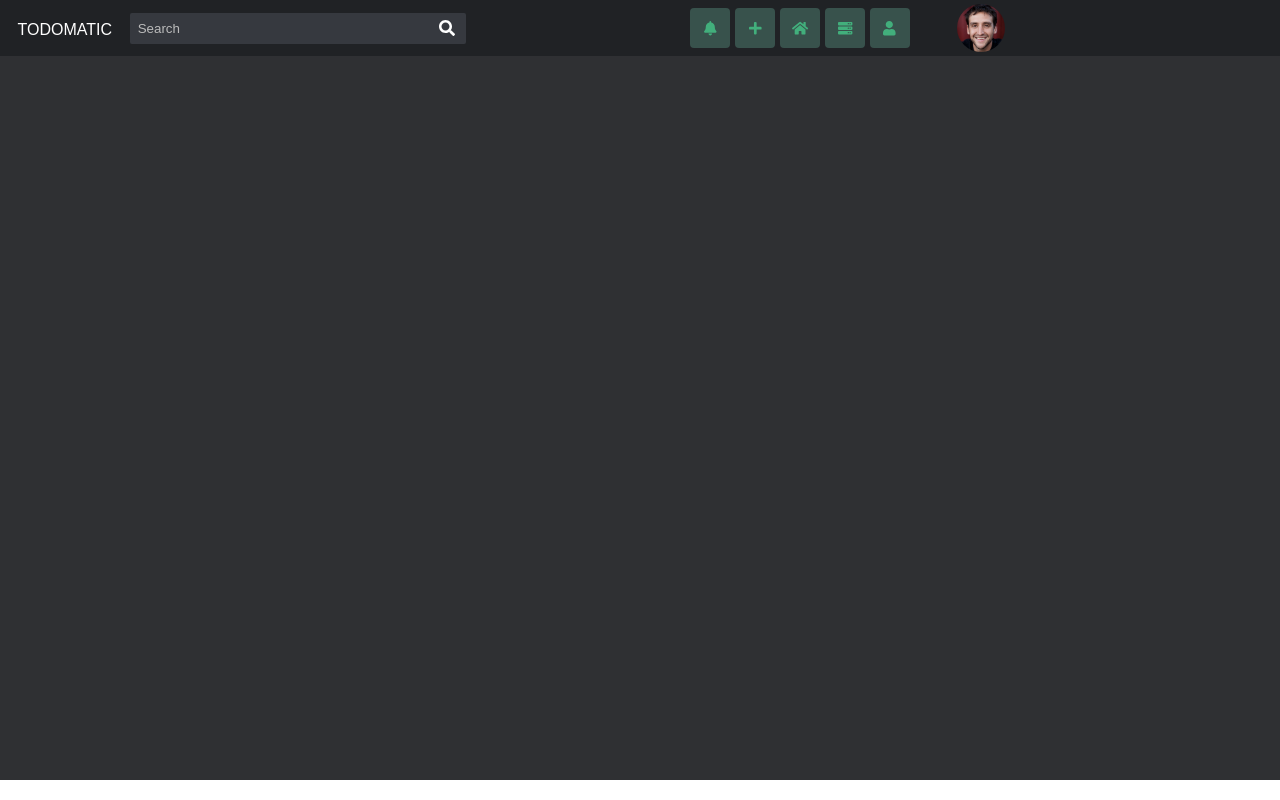
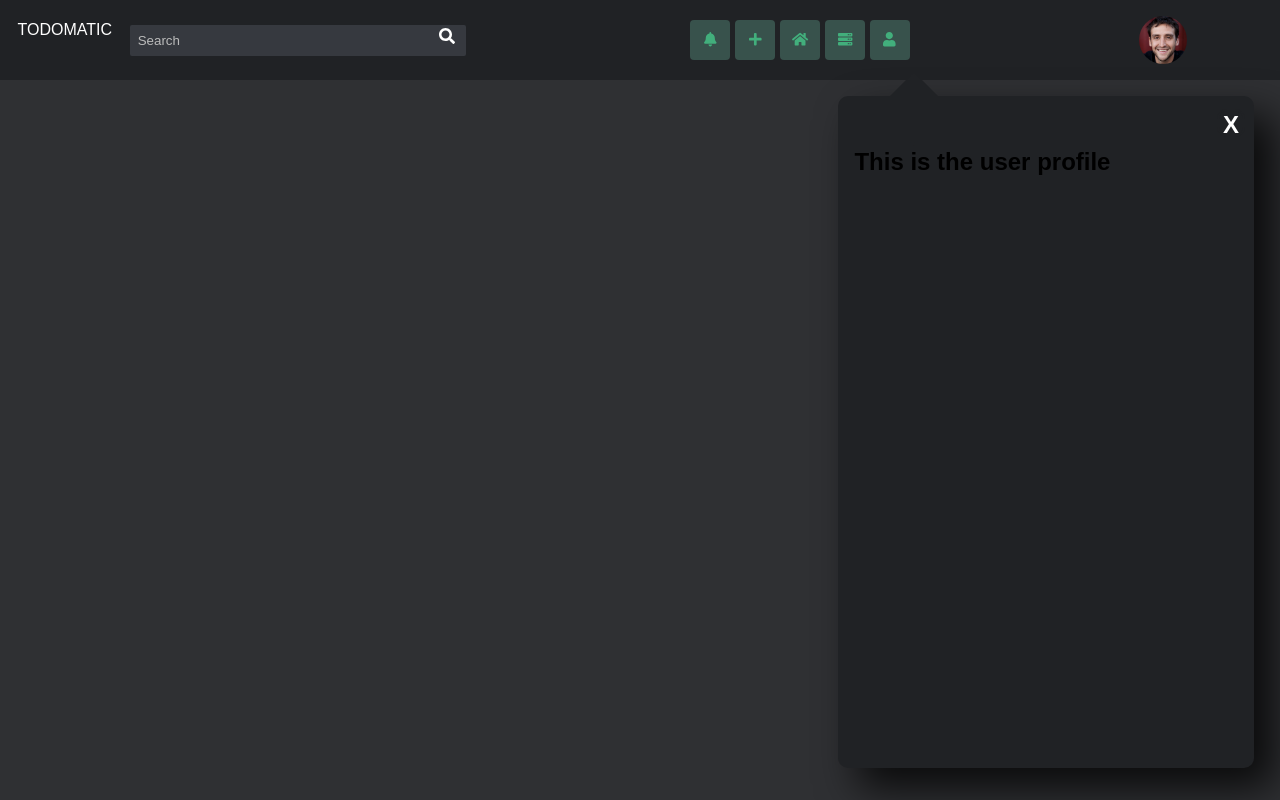
Before and after one commit to naveedalirehmani/Kanban-app-task-management, a React (Create React App) app: page /userprofile in a window 1280 px wide. Both pictures are taken after a click on the button 889 px from the left and 28 px from the top of the page. Built offline with nearby package versions, Linux system fonts and the light colour scheme.

Commit message:
user Profile data component added

```diff
--- a/src/components/home.css
+++ b/src/components/home.css
@@ -3,17 +3,19 @@ body {
     padding: 0px;
     outline:none;
     /* background:linear-gradient(90deg,#ecfff2,#f9e1ff); */
-    /* background-color: #4d4d4d; */
     font-family: sans-serif;
   }
   ::selection{
-    background-color:#6666667a;
+    background-color:#38524c;
   }
   .home {
+    /* background-image: url(../images/background.webp);
+    background-size: contain; */
     /* border: 2px solid red; */
     /* height: 90vh; */
     padding: 0px;
     width:100vw;
+    height: 100vh;
   }
   .main {
     /* border: 2px solid green; */
--- a/src/components/home.js
+++ b/src/components/home.js
@@ -8,6 +8,7 @@ import Ouch2 from "../images/ouch2.png";
 import Ouch3 from "../images/ouch3.png";
 import Ouch6 from "../images/ouch6.png";
 import vector from "../images/vectorCreator2.jpg";
+// import Background from "../images/background.webp";
 import { useHistory } from "react-router-dom";
 
 function Home(props) {
--- a/src/components/signUpForm.js
+++ b/src/components/signUpForm.js
@@ -12,7 +12,6 @@ function LogInForm(props) {
     age: null,
     email: "",
     password: "",
-    id: Math.random().toString(36).substring(7)
   });
   function handleSubmit() {
     if (user.name && user.email && user.age && user.password) {
@@ -27,7 +26,7 @@ function LogInForm(props) {
     }
   }
   function handleChange(e) {
-    setUser({ ...user, [e.target.id]: e.target.value });
+    setUser({ ...user, [e.target.id]: e.target.value,id: Math.random().toString(36).substring(7)});
   }
   return (
     <Aux>
--- a/src/components/userProfile/navbar.css
+++ b/src/components/userProfile/navbar.css
@@ -3,9 +3,11 @@ div {
   }
   .navbar {
     display: flex;
+    flex-wrap: wrap;
     z-index: 3;
     background-color: #202225;
     color: white;
+    height: 10vh;
   }
   .navbar .Title {
     padding: 1.1rem;
@@ -93,9 +95,11 @@ div {
     background-color: #38524c;
     position: relative;
     outline: none;
+    transition: 250ms;
   }
   .navbar .buttons button:hover {
     background-color:#36393f;
+    transform: scale(1.1);
   }
   .navbar .buttons span {
     visibility: hidden;
@@ -106,7 +110,7 @@ div {
     border-radius: 6px;
     padding: 5px 0;
     position: absolute;
-    left: -2rem;
+    left: -2.3rem;
     top: 3.2rem;
     z-index: 2;
   }
@@ -118,7 +122,9 @@ div {
     margin-right: 2rem;
     display: flex;
     align-items: center;
+    justify-content: space-around;
     width: 19rem;
+    /* border:1px solid green; */
     /* padding-left: 4rem; */
   }
   .profile .profileImage {
--- /dev/null
+++ b/src/components/userProfile/navbarComponents/profile.css
@@ -0,0 +1,42 @@
+.userProfile {
+    width: 30vw;
+    height:78vh;
+    display: flex;
+    flex-direction: row;
+    background-color: #202225;
+    padding: 2rem 1rem 1rem 1rem;
+    border-radius: 10px;
+    z-index: 1;
+    position: absolute;
+    box-shadow: 20px 20px 40px rgba(0, 0, 0, 0.788);
+    right:2%;
+    top:12%;
+  }
+  .dropUserProfile{
+    border:2px solid #202225;
+    width: 3rem;
+    height:3rem;
+    position: absolute;
+    transform: rotate(45deg);
+    left: 12%;
+    top:-2%;
+    z-index: 2;
+    background-color:  #202225;
+  }
+  .closeButtonUserProfile{
+    border:2px solid #202225;
+    width: 1.5rem;
+    height:1.5rem;
+    position: absolute;
+    border-radius:10px;
+    left: 91%;
+    font-weight:bolder;
+    font-size: 1.5rem;
+    text-align: center;
+    top:2%;
+    color:white;
+    z-index: 2;
+    background-color:#202225;
+    cursor: pointer;
+    padding-top:0rem;
+  }
--- /dev/null
+++ b/src/components/userProfile/navbarComponents/profile.js
@@ -0,0 +1,13 @@
+import React from 'react'
+import "./profile.css"
+function profile(props) {
+    return (
+        <div className="userProfile">
+            <h1>This is the user profile</h1>
+            <span className="dropUserProfile"></span>
+            <span onClick={()=>{props.enable(0)}} className="closeButtonUserProfile">X</span>
+        </div>
+    )
+}
+
+export default profile;
--- a/src/components/userProfile/todo.css
+++ b/src/components/userProfile/todo.css
@@ -2,27 +2,30 @@
   width: 60rem;
   /* border-radius:4px; */
   margin: 0.5rem auto;
-  padding-left: 1rem;
+  padding: 0.5rem;
+  /* padding-left: 1rem; */
   transition:200ms;
-  border-bottom:1px solid #da673c;
+  border-bottom:1px solid grey;
 }
 .taskList:hover {
   background-color: #b4b4b409;
 }
 .taskList .priorityButton{
   width: 4rem;
-  border: 2px solid #bbbd310c;
-  color: #d6da02;
-  background: #bbbd310c;
+  border: 2px solid #3172bd25;
+  color: #3173bd;
+  background:  #3172bd25;
+  margin-left: 93%;
+  border-radius: 10px;
 }
 .taskData h2 {
   margin: 0px;
-  font-size: 1.5rem;
+  font-size: 1.3rem;
   font-weight: 400;
   color: #da673c;
 }
 .taskData p {
-  font-size: larger;
+  font-size: 18px;
   margin-top: 5px;
   margin-left: 0px;
   color: rgb(238, 238, 238);
@@ -71,6 +74,7 @@
   cursor: pointer;
   font-weight: 500;
   outline:none;
+  transition: 250ms;
 }
 .editButtons .edit {
   border: 2px solid #38524c;
--- a/src/components/userProfile/userProfile.js
+++ b/src/components/userProfile/userProfile.js
@@ -2,6 +2,7 @@ import React, { useState, useEffect } from "react";
 import "./userProfiles.css";
 import Create from "./navbarComponents/create";
 import SortBy from "./navbarComponents/sortBy";
+import Profile from "./navbarComponents/profile";
 import Notification from './notifications'
 import Todo from "./todo"
 import Navbar from "./navbar";
@@ -75,6 +76,7 @@ function User(props) {
         {(content == 1) ? <Notification></Notification> : null}
         {(content == 2) ? <Create setUserProfiledata={fUserProfileData} enable={element => setContent(element)}></Create> : null}
         {(content == 4) ? <SortBy enable={element => setContent(element)} sort={element => setView(element)}></SortBy> : null}
+        {(content == 5) ? <Profile enable={element => setContent(element)}></Profile> : null}
         {taskList}
       </div>
     </section>
--- a/src/components/userProfile/userProfiles.css
+++ b/src/components/userProfile/userProfiles.css
@@ -1,7 +1,7 @@
 .content{
-    padding-top:2rem;
+    /* padding-top:2rem; */
     overflow-y: scroll;
-    height:86.5vh;
+    height:90vh;
     flex-direction: column;
     background-color: #2f3033;
 }
```
Also changed, not shown: src/images/background.webp (added), 1 other file (tests, documents, lock files or other folders).
